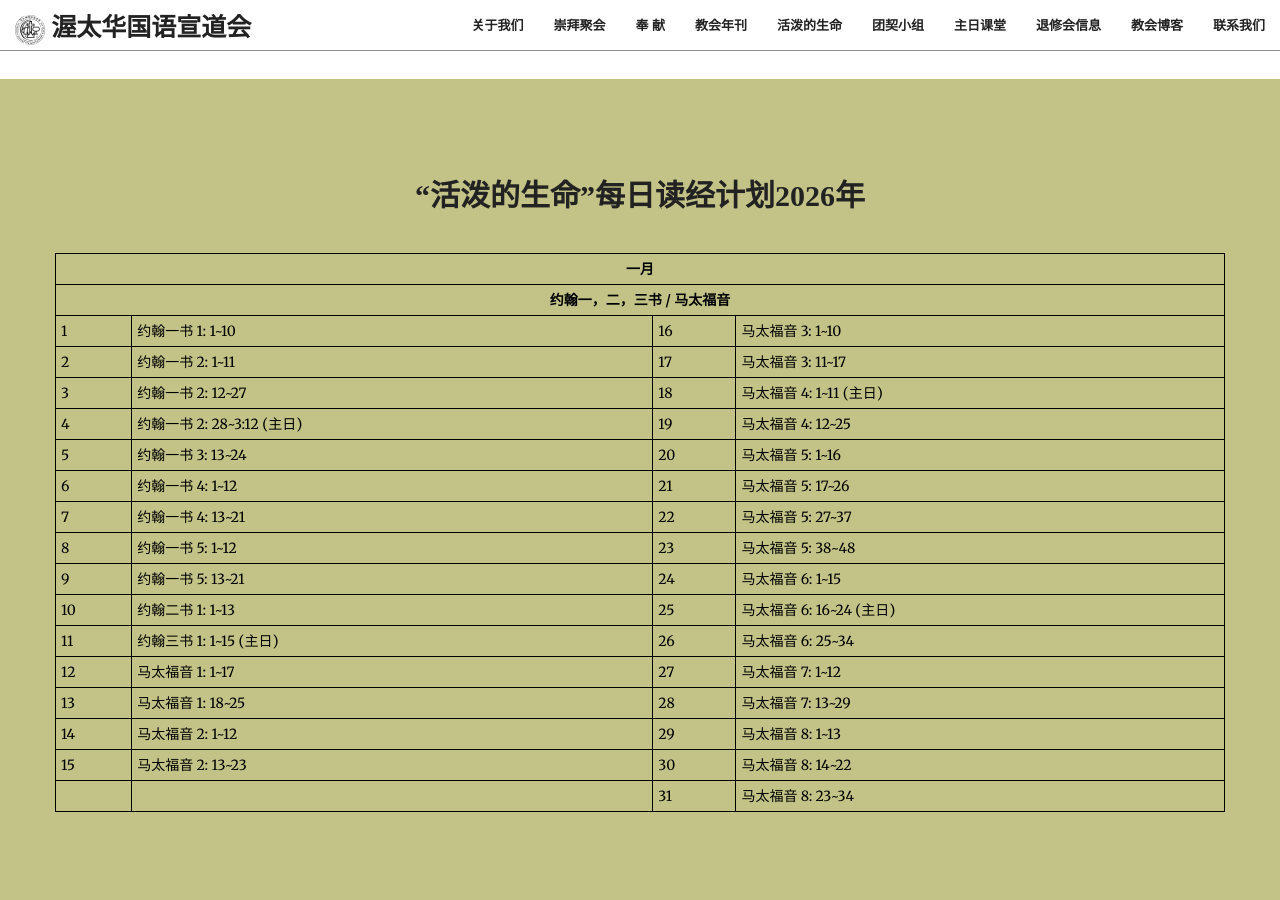
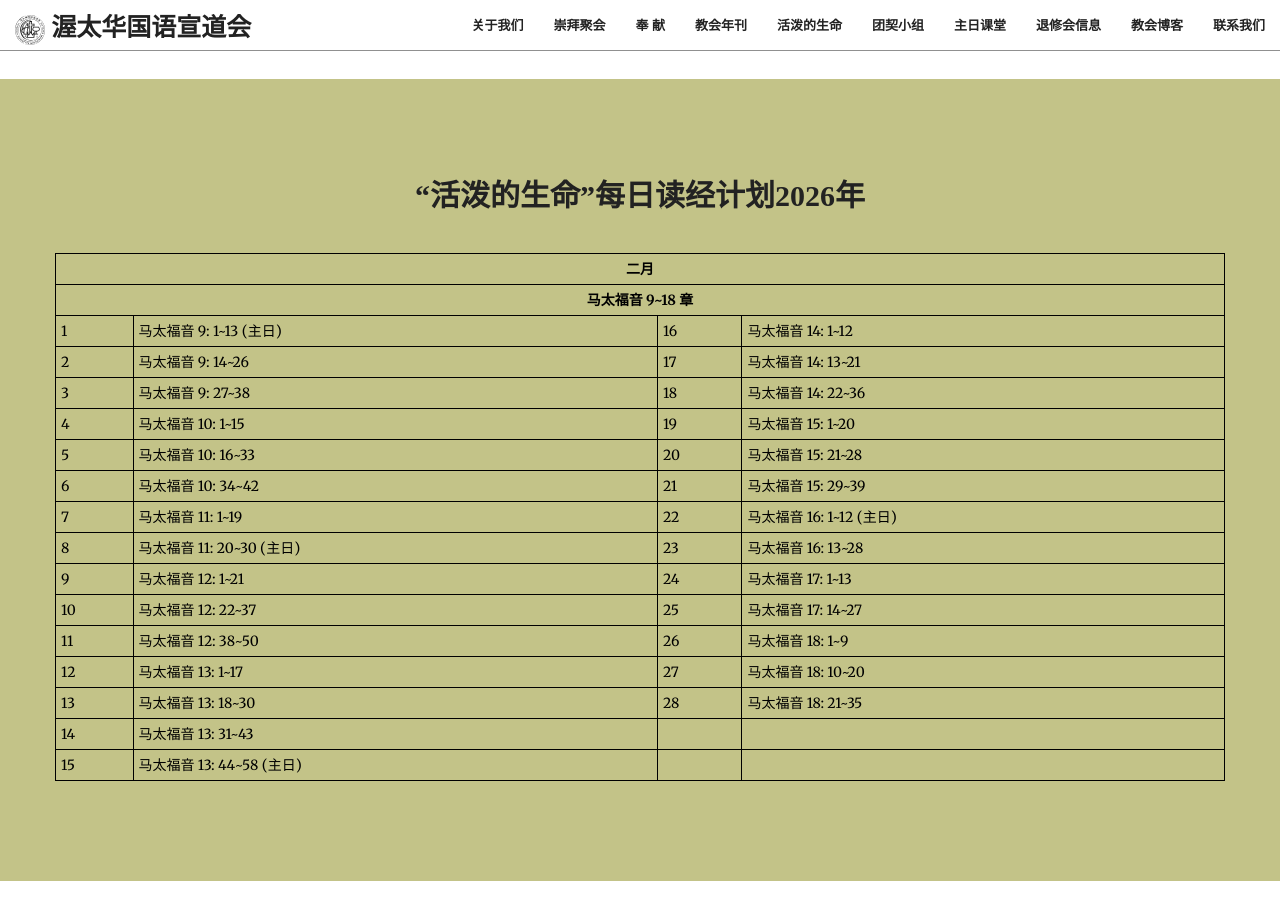
Before and after one commit to JonasYow/ottawaomac, a Jekyll site: the page built from index.html, in a window 1280 px wide and 900 px high, scrolled down 2563 px. Built offline with Jekyll 4.4.1, drawn with Linux system fonts in a browser that asks for light colours; some web fonts are replaced.

Commit message:
Update Feb2025 content

```diff
--- a/_includes/dailylivingwater.html
+++ b/_includes/dailylivingwater.html
@@ -1,4 +1,4 @@
-<section id="livingwater-january" class="bg-primary">
+<section id="livingwater-february" class="bg-primary">
   <div class="container">
     <div class="row">
       <div class="col-lg-12 text-center">
@@ -8,28 +8,27 @@
 
       <table style="width:100%">
         <tr>
-          <th colspan="4" class="text-center">一月</th>
+          <th colspan="4" class="text-center">二月</th>
         </tr>
         <tr>
-          <th colspan="4" class="text-center">约翰一，二，三书 / 马太福音</th>
+          <th colspan="4" class="text-center">马太福音 9~18 章</th>
         </tr>
 
-        <tr><td>1</td><td>约翰一书 1: 1~10</td><td>16</td><td>马太福音 3: 1~10</td></tr>
-        <tr><td>2</td><td>约翰一书 2: 1~11</td><td>17</td><td>马太福音 3: 11~17</td></tr>
-        <tr><td>3</td><td>约翰一书 2: 12~27</td><td>18</td><td>马太福音 4: 1~11 (主日)</td></tr>
-        <tr><td>4</td><td>约翰一书 2: 28~3:12 (主日)</td><td>19</td><td>马太福音 4: 12~25</td></tr>
-        <tr><td>5</td><td>约翰一书 3: 13~24</td><td>20</td><td>马太福音 5: 1~16</td></tr>
-        <tr><td>6</td><td>约翰一书 4: 1~12</td><td>21</td><td>马太福音 5: 17~26</td></tr>
-        <tr><td>7</td><td>约翰一书 4: 13~21</td><td>22</td><td>马太福音 5: 27~37</td></tr>
-        <tr><td>8</td><td>约翰一书 5: 1~12</td><td>23</td><td>马太福音 5: 38~48</td></tr>
-        <tr><td>9</td><td>约翰一书 5: 13~21</td><td>24</td><td>马太福音 6: 1~15</td></tr>
-        <tr><td>10</td><td>约翰二书 1: 1~13</td><td>25</td><td>马太福音 6: 16~24 (主日)</td></tr>
-        <tr><td>11</td><td>约翰三书 1: 1~15 (主日)</td><td>26</td><td>马太福音 6: 25~34</td></tr>
-        <tr><td>12</td><td>马太福音 1: 1~17</td><td>27</td><td>马太福音 7: 1~12</td></tr>
-        <tr><td>13</td><td>马太福音 1: 18~25</td><td>28</td><td>马太福音 7: 13~29</td></tr>
-        <tr><td>14</td><td>马太福音 2: 1~12</td><td>29</td><td>马太福音 8: 1~13</td></tr>
-        <tr><td>15</td><td>马太福音 2: 13~23</td><td>30</td><td>马太福音 8: 14~22</td></tr>
-        <tr><td></td><td></td><td>31</td><td>马太福音 8: 23~34</td></tr>
+        <tr><td>1</td><td>马太福音 9: 1~13 (主日)</td><td>16</td><td>马太福音 14: 1~12</td></tr>
+        <tr><td>2</td><td>马太福音 9: 14~26</td><td>17</td><td>马太福音 14: 13~21</td></tr>
+        <tr><td>3</td><td>马太福音 9: 27~38</td><td>18</td><td>马太福音 14: 22~36</td></tr>
+        <tr><td>4</td><td>马太福音 10: 1~15</td><td>19</td><td>马太福音 15: 1~20</td></tr>
+        <tr><td>5</td><td>马太福音 10: 16~33</td><td>20</td><td>马太福音 15: 21~28</td></tr>
+        <tr><td>6</td><td>马太福音 10: 34~42</td><td>21</td><td>马太福音 15: 29~39</td></tr>
+        <tr><td>7</td><td>马太福音 11: 1~19</td><td>22</td><td>马太福音 16: 1~12 (主日)</td></tr>
+        <tr><td>8</td><td>马太福音 11: 20~30 (主日)</td><td>23</td><td>马太福音 16: 13~28</td></tr>
+        <tr><td>9</td><td>马太福音 12: 1~21</td><td>24</td><td>马太福音 17: 1~13</td></tr>
+        <tr><td>10</td><td>马太福音 12: 22~37</td><td>25</td><td>马太福音 17: 14~27</td></tr>
+        <tr><td>11</td><td>马太福音 12: 38~50</td><td>26</td><td>马太福音 18: 1~9</td></tr>
+        <tr><td>12</td><td>马太福音 13: 1~17</td><td>27</td><td>马太福音 18: 10~20</td></tr>
+        <tr><td>13</td><td>马太福音 13: 18~30</td><td>28</td><td>马太福音 18: 21~35</td></tr>
+        <tr><td>14</td><td>马太福音 13: 31~43</td><td></td><td></td></tr>
+        <tr><td>15</td><td>马太福音 13: 44~58 (主日)</td><td></td><td></td></tr>
       </table>
     </div>
   </div>
```
